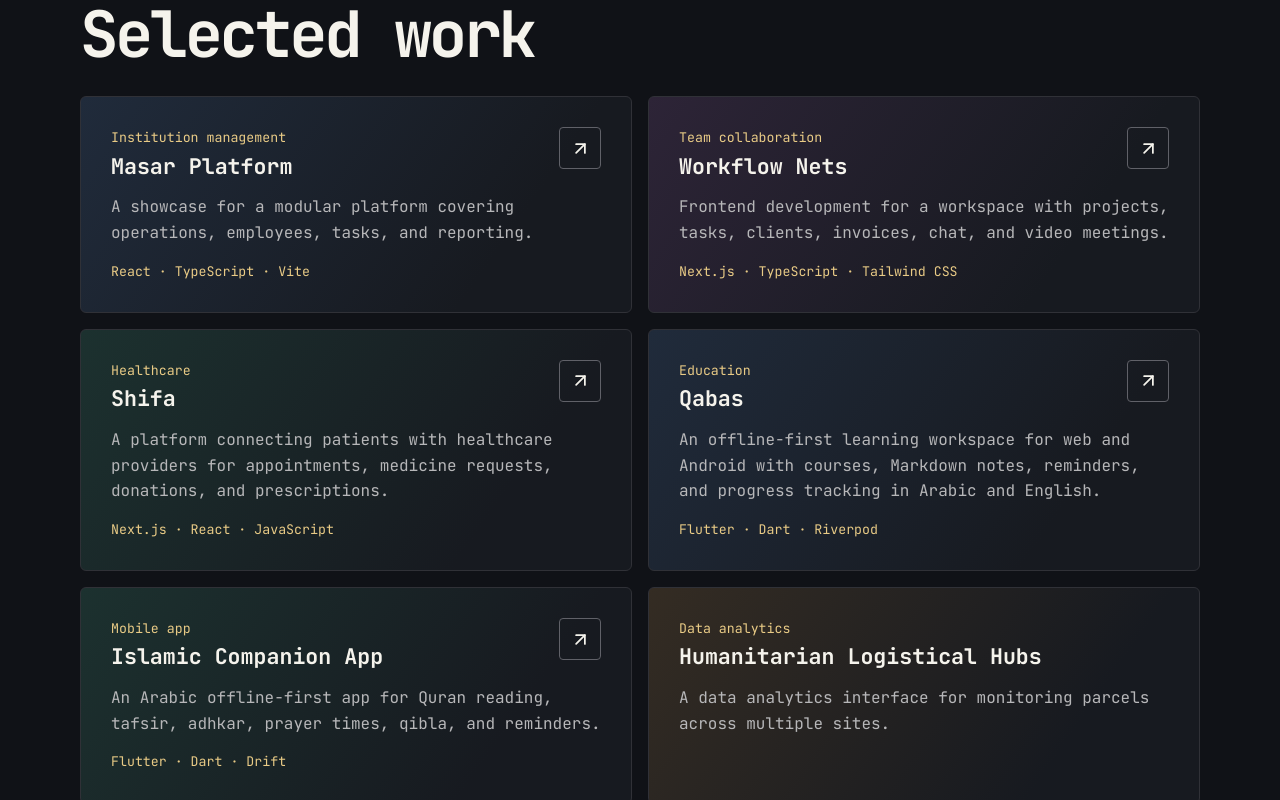
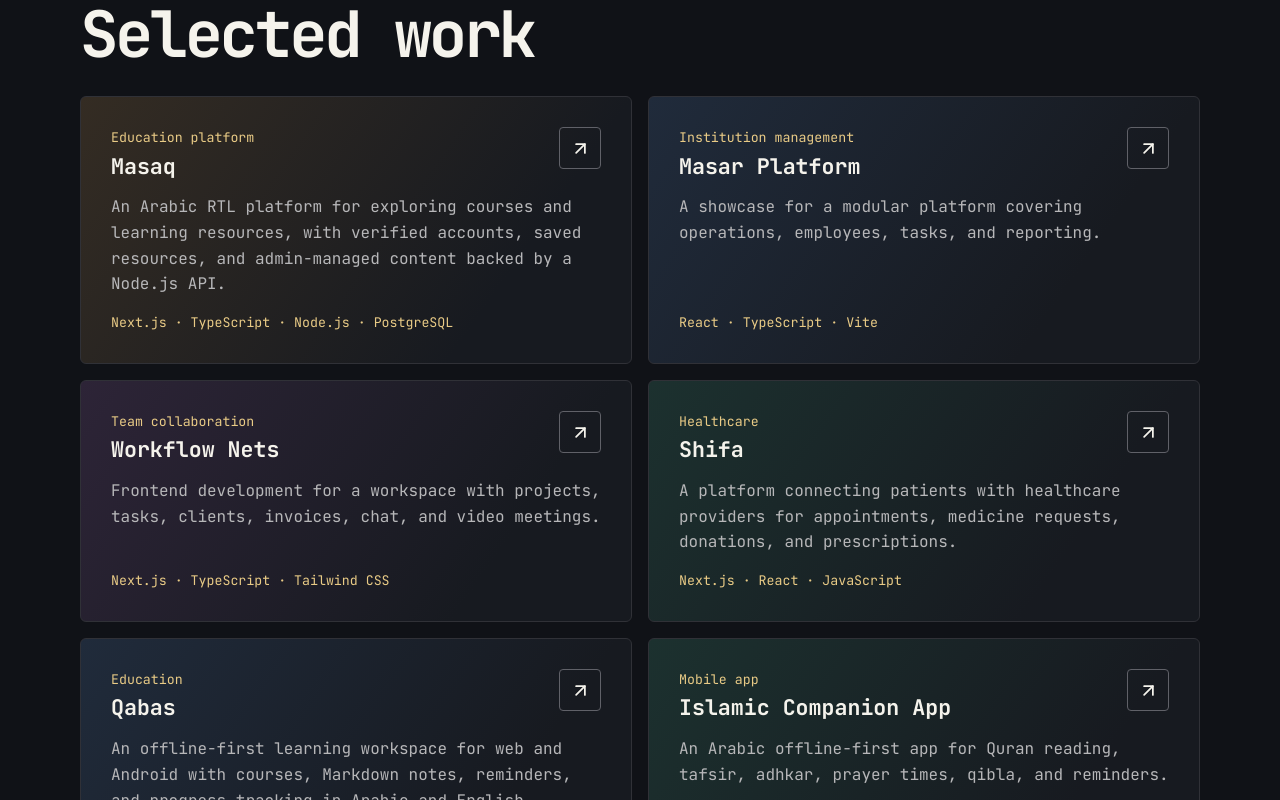
Before and after one commit to MahmoudSalem322/Protflio-, a Next.js app: page / in a window 1280 px wide. Shown: the part 1740-2540 px from the top of the page. Built offline with nearby package versions, Linux system fonts and the light colour scheme.

Commit message:
Add Masaq project to selected work

```diff
--- a/src/app/page.tsx
+++ b/src/app/page.tsx
@@ -18,6 +18,7 @@ const services = [
 ];
 
 const projects = [
+  { title: "Masaq", category: "Education platform", stack: "Next.js · TypeScript · Node.js · PostgreSQL", description: "An Arabic RTL platform for exploring courses and learning resources, with verified accounts, saved resources, and admin-managed content backed by a Node.js API.", href: "https://github.com/MahmoudSalem322/masaq", theme: "sand" },
   { title: "Masar Platform", category: "Institution management", stack: "React · TypeScript · Vite", description: "A showcase for a modular platform covering operations, employees, tasks, and reporting.", href: "https://masartesting.vercel.app/", theme: "blue" },
   { title: "Workflow Nets", category: "Team collaboration", stack: "Next.js · TypeScript · Tailwind CSS", description: "Frontend development for a workspace with projects, tasks, clients, invoices, chat, and video meetings.", href: "https://www.workflownets.com/", theme: "violet" },
   { title: "Shifa", category: "Healthcare", stack: "Next.js · React · JavaScript", description: "A platform connecting patients with healthcare providers for appointments, medicine requests, donations, and prescriptions.", href: "https://github.com/MahmoudSalem322/Shifa-v1", theme: "teal" },
```
